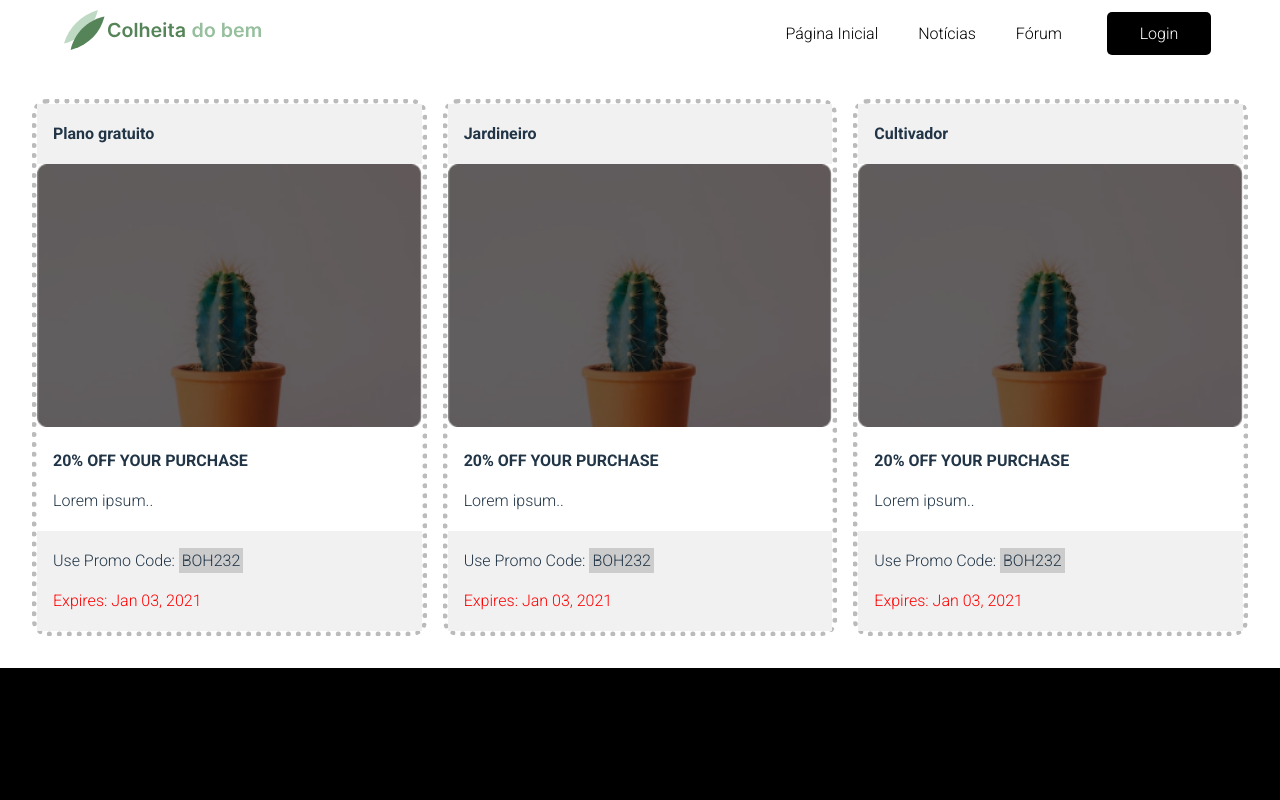
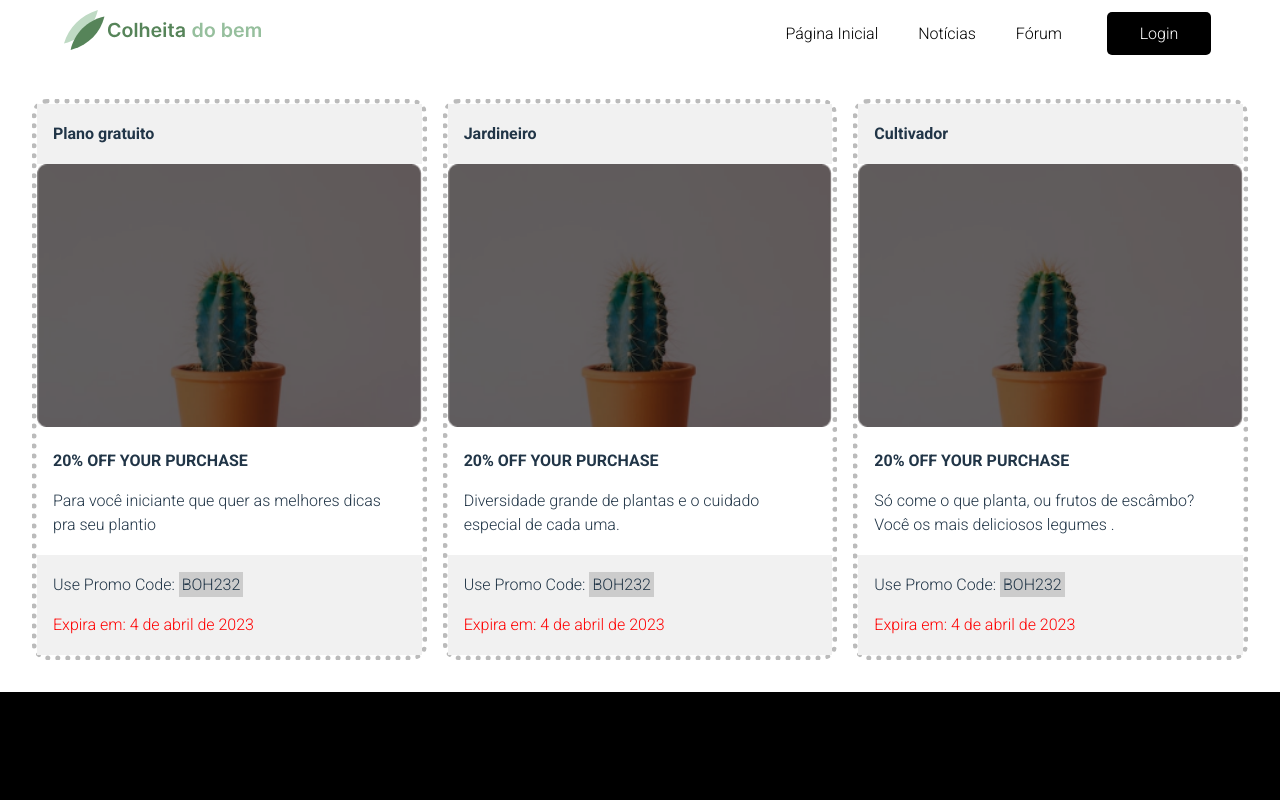
Before and after one commit to llmdev/esg-plataform-frontend, a Vue app: page /selling in a window 1280 px wide. Shown: the top 800 px of the page. Built offline with nearby package versions, Linux system fonts and the light colour scheme.

Commit message:
ajustes finais

```diff
--- a/src/components/Selling.vue
+++ b/src/components/Selling.vue
@@ -11,11 +11,11 @@ console.log('oi')
             <img src="../assets/frame-13.png" alt="Avatar" style="width:100%;">
             <div class="container" style="background-color:white">
               <h2><b>20% OFF YOUR PURCHASE</b></h2>
-              <p>Lorem ipsum..</p>
+              <p>Para você iniciante que quer as melhores dicas pra seu plantio</p>
             </div>
             <div class="container">
               <p>Use Promo Code: <span class="promo">BOH232</span></p>
-              <p class="expire">Expires: Jan 03, 2021</p>
+              <p class="expire">Expira em: 4 de abril de 2023</p>
             </div>
           </div>
         <div class="coupon">
@@ -25,11 +25,11 @@ console.log('oi')
             <img src="../assets/frame-13.png" alt="Avatar" style="width:100%;">
             <div class="container" style="background-color:white">
               <h2><b>20% OFF YOUR PURCHASE</b></h2>
-              <p>Lorem ipsum..</p>
+              <p>Diversidade grande de plantas e o cuidado especial de cada uma.</p>
             </div>
             <div class="container">
               <p>Use Promo Code: <span class="promo">BOH232</span></p>
-              <p class="expire">Expires: Jan 03, 2021</p>
+              <p class="expire">Expira em: 4 de abril de 2023</p>
             </div>
           </div>
         <div class="coupon">
@@ -39,11 +39,11 @@ console.log('oi')
             <img src="../assets/frame-13.png" alt="Avatar" style="width:100%;">
             <div class="container" style="background-color:white">
               <h2><b>20% OFF YOUR PURCHASE</b></h2>
-              <p>Lorem ipsum..</p>
+              <p>Só come o que planta, ou frutos de escâmbo? Você os mais deliciosos legumes .</p>
             </div>
             <div class="container">
               <p>Use Promo Code: <span class="promo">BOH232</span></p>
-              <p class="expire">Expires: Jan 03, 2021</p>
+              <p class="expire">Expira em: 4 de abril de 2023</p>
             </div>
           </div>
     </div>
```
